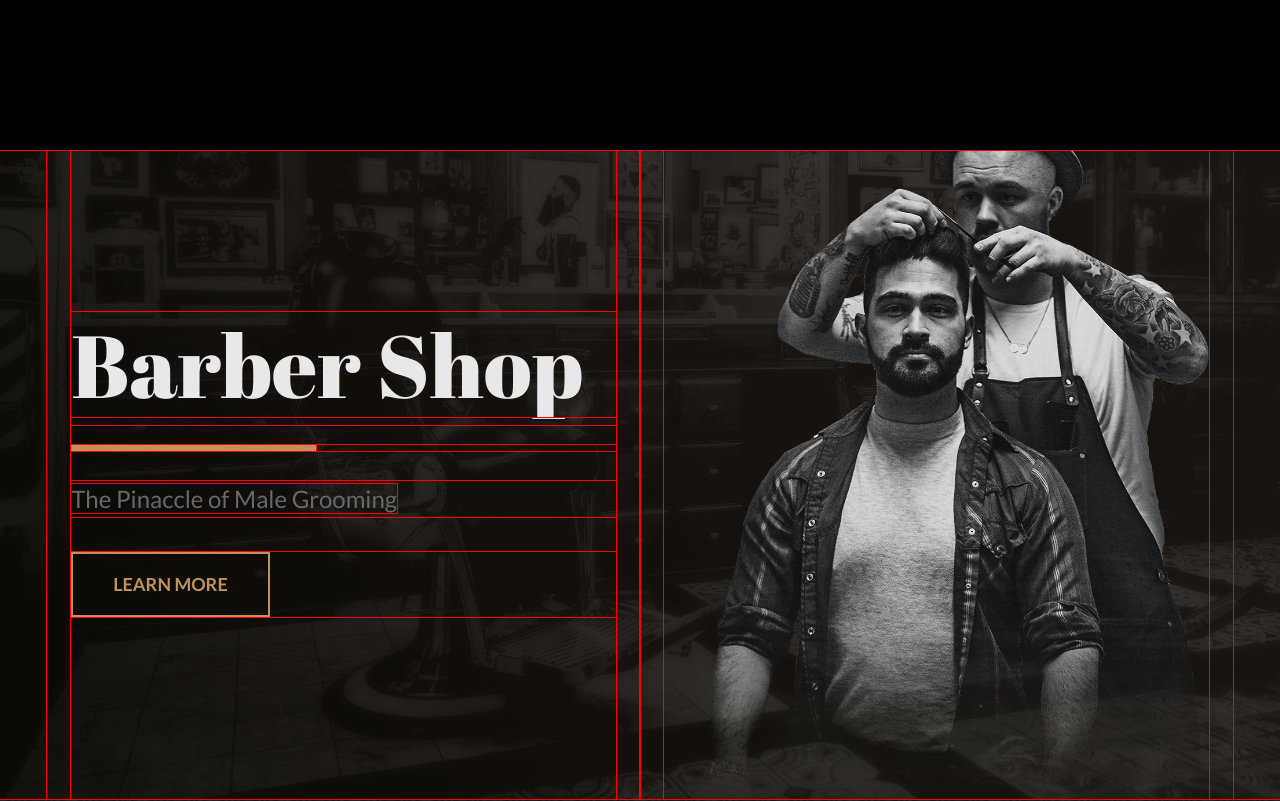
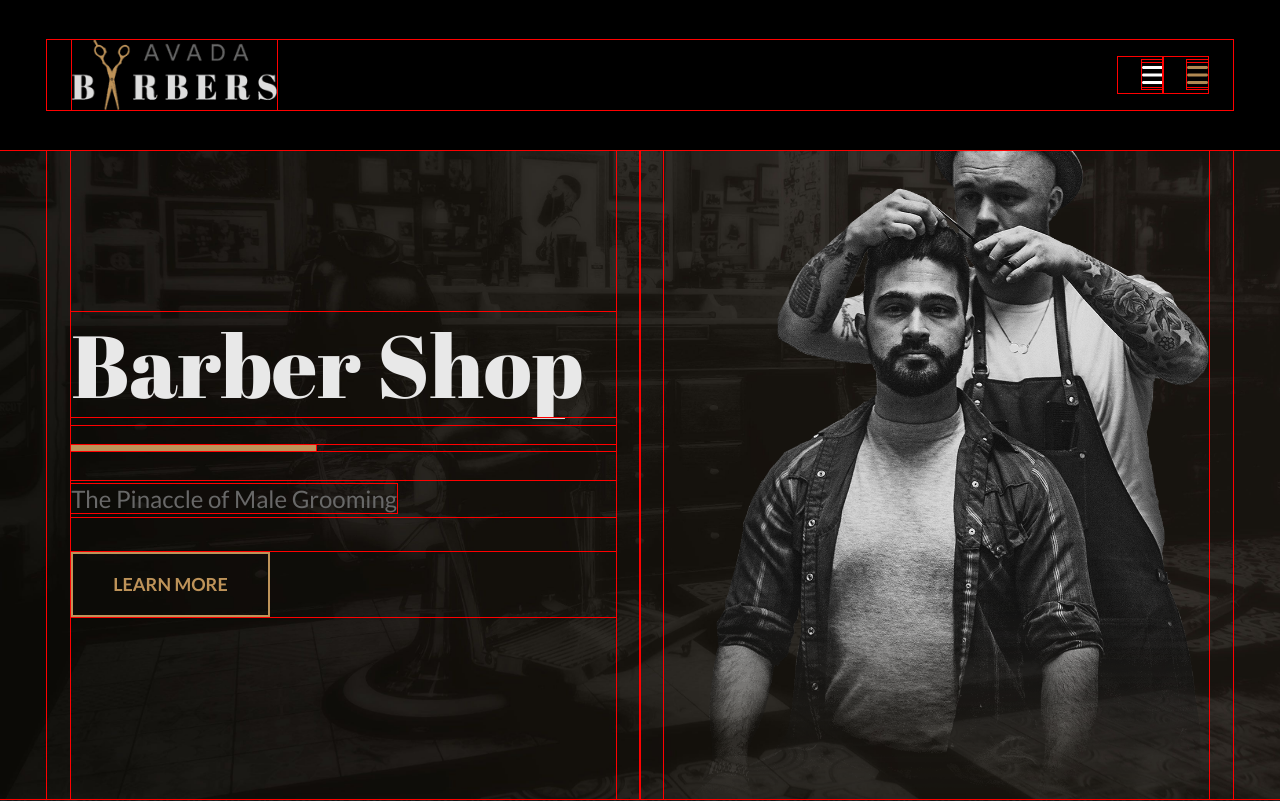
Before and after one commit to ruggerifrancesco/proj-html-vuejs, a Vue app: page / in a window 1280 px wide. Shown: the top 801 px of the page. Built offline with nearby package versions, Linux system fonts and the light colour scheme.

Commit message:
Defined and style with repsonvness navbar in entire

```diff
--- a/src/components/header-related/NavBarComponent.vue
+++ b/src/components/header-related/NavBarComponent.vue
@@ -1,6 +1,50 @@
 <template>
-    <nav :class="{ 'scrolled': isNavScrolled }">
+    <nav class="navbar" :class="{ 'scrolled': isNavScrolled }">
+        <div class="nav-container">
 
+            <div class="brand-container">
+                <img src="../../assets/logo/avadabarbers-stickylogo-x2.png" alt="">
+            </div>
+
+            <div class="user-calls-btns">
+
+                <div class="shop-redirect">
+                    <a href="#" class="shop-btn">
+                        <font-awesome-icon :icon="['fas', 'bars']" />
+                    </a>
+                </div>
+
+                <div class="primary-menu">
+                    <a class="nav-btn" data-bs-toggle="offcanvas" href="#offcanvasExample" role="button" aria-controls="offcanvasExample">
+                        <font-awesome-icon :icon="['fas', 'bars']" />
+                    </a>
+
+                    <div class="offcanvas offcanvas-start" tabindex="-1" id="offcanvasExample" aria-labelledby="offcanvasExampleLabel">
+                      <div class="offcanvas-header">
+                        <h5 class="offcanvas-title" id="offcanvasExampleLabel">Offcanvas</h5>
+                        <button type="button" class="btn-close" data-bs-dismiss="offcanvas" aria-label="Close"></button>
+                      </div>
+                      <div class="offcanvas-body">
+                        <div>
+                          Some text as placeholder. In real life you can have the elements you have chosen. Like, text, images, lists, etc.
+                        </div>
+                        <div class="dropdown mt-3">
+                          <button class="btn btn-secondary dropdown-toggle" type="button" data-bs-toggle="dropdown">
+                            Dropdown button
+                          </button>
+                          <ul class="dropdown-menu">
+                            <li><a class="dropdown-item" href="#">Action</a></li>
+                            <li><a class="dropdown-item" href="#">Another action</a></li>
+                            <li><a class="dropdown-item" href="#">Something else here</a></li>
+                          </ul>
+                        </div>
+                      </div>
+                    </div>
+                </div>
+
+            </div>
+
+        </div>
     </nav>
 </template>
 
@@ -32,6 +76,59 @@ export default {
     nav {
         min-height: calc($navBar-height);
         background-color: black;
+
+        .nav-container {
+            padding: $wrapper-padding-xs;
+            height: 100%;
+            width: 100%;
+            @include flex (row, space-between, center);
+
+            .brand-container {
+                width: 40%;
+
+                img {
+                    @include imgElement (100%, cover, center)
+                }
+            }
+
+            .user-calls-btns {
+                @include flex (row, null, center);
+
+                .shop-btn, .nav-btn {
+                    color: white;
+                    font-size: 24px;
+                    margin-left: 1.5rem;
+                }
+
+                .nav-btn {
+                    color: #b08852;
+                }
+            }
+        }
+    }
+
+    @media (min-width: 576px) {
+        nav {
+            .nav-container {
+                padding: $wrapper-padding-sm;
+
+                .brand-container {
+                    width: 30%;
+                }
+            }
+        }
+    }
+
+    @media (min-width: 768px) {
+        nav {
+            .nav-container {
+                padding: $wrapper-padding-md;
+            }
+
+            .brand-container {
+                width: 20%;
+            }
+        }
     }
 
     @media screen and (min-width: 1024px) {
@@ -47,6 +144,15 @@ export default {
             &.scrolled {
               background-color: black;
             }
+
+            .nav-container {
+                max-width: $wrapper-maxw;
+                margin: 0 auto;
+
+                .brand-container {
+                    width: 18%;
+                }
+            }
         }
     }
 </style>
```
